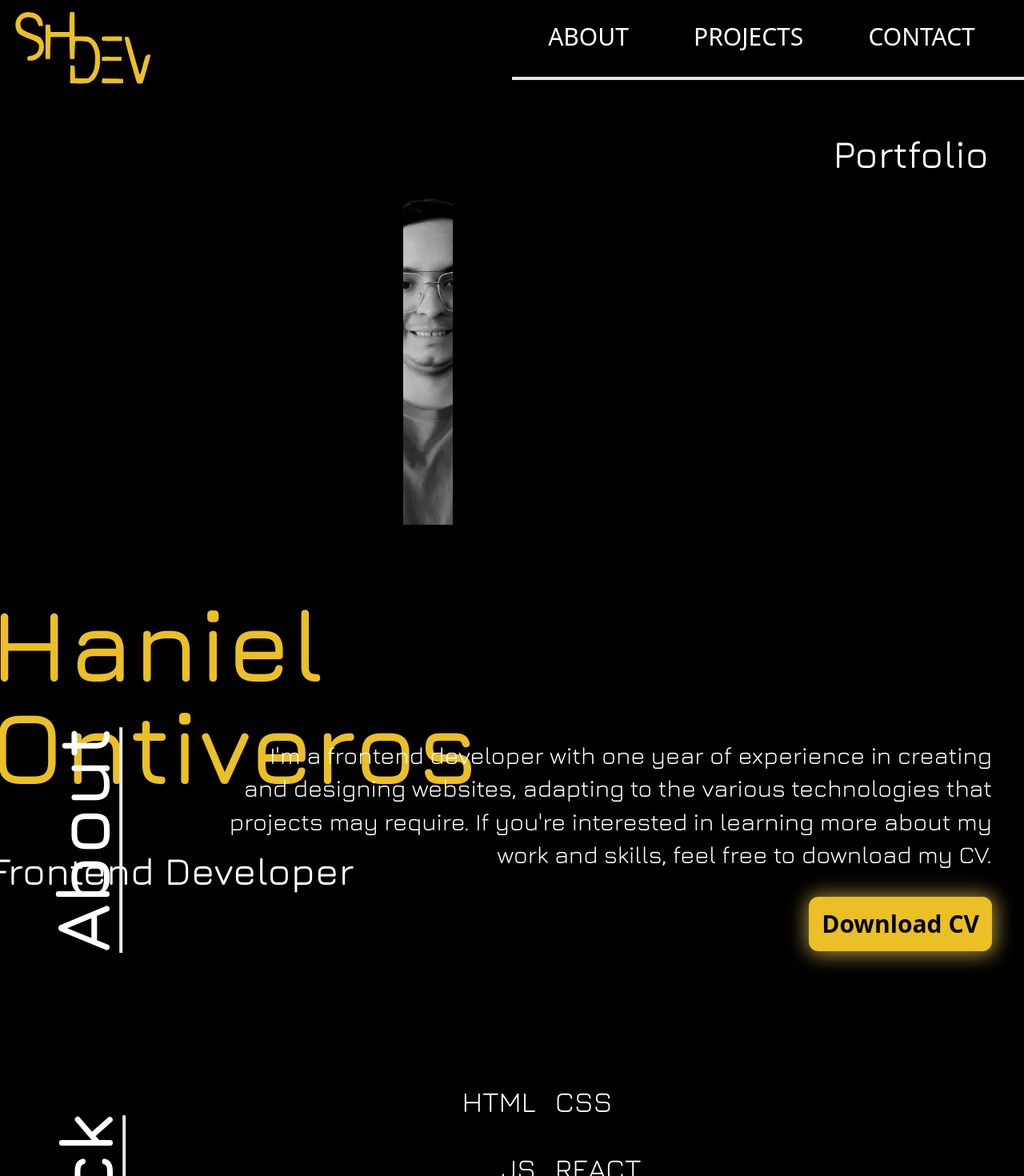
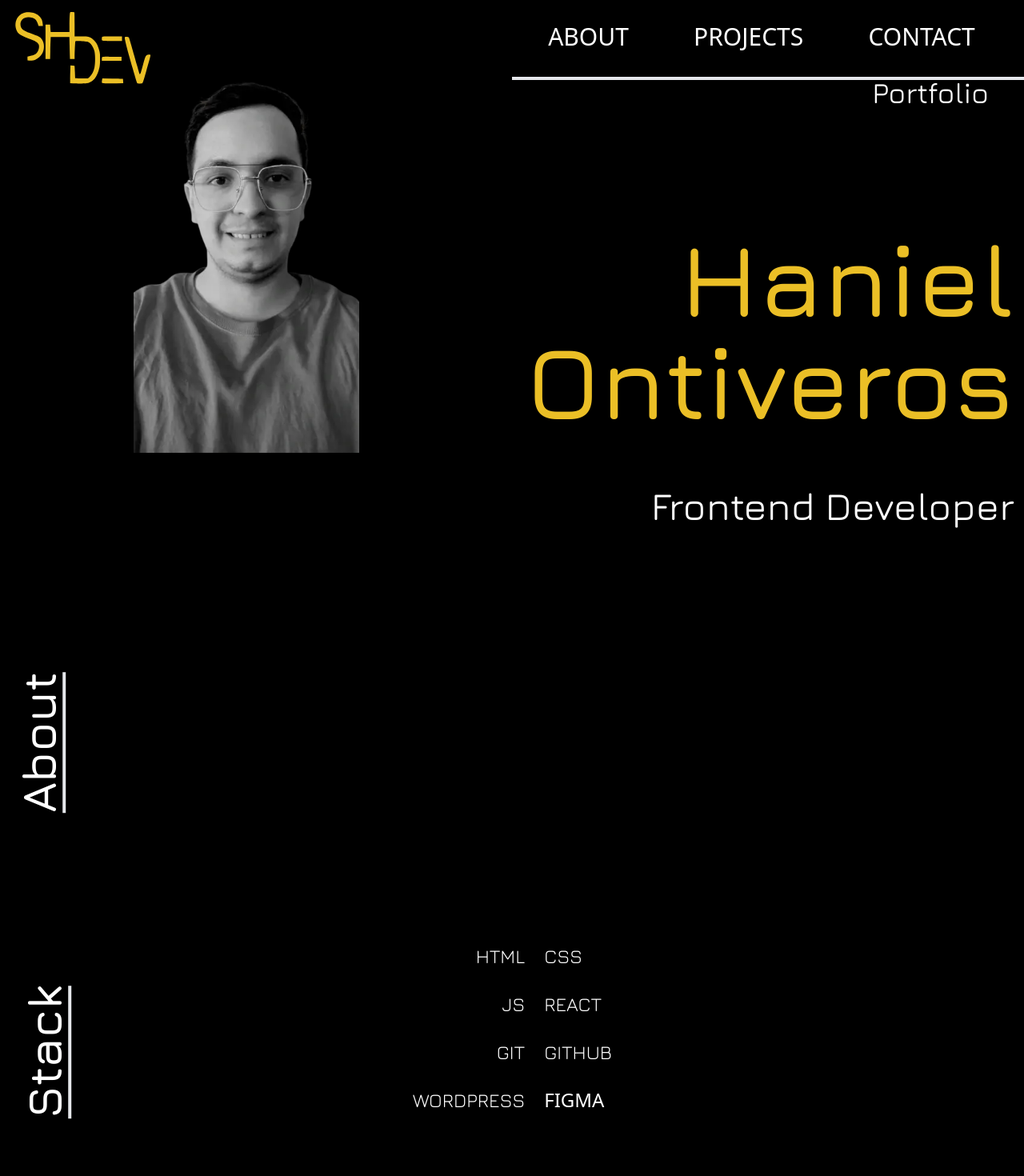
Before and after one commit to HanielOntiveros/portfolio-web, a React (Vite) app: page / in a window 1280 px wide. Shown: the top 1470 px of the page at 80% size. Built offline with nearby package versions, Linux system fonts and the light colour scheme.

Commit message:
Movil UI changes

```diff
--- a/index.html
+++ b/index.html
@@ -1,5 +1,5 @@
 <!doctype html>
-<html lang="en">
+<html lang="en" class="!scroll-smooth">
 
 <head>
   <meta charset="UTF-8" />
@@ -10,7 +10,7 @@
   <meta name="description" content="sH-dev is a personal web portfolio made for a Frontend dev." />
 
   <!-- Open Graph Tags -->
-  <meta property="og:title" content="sH-dev - Web Development Portfolio" />
+  <!-- <meta property="og:title" content="sH-dev - Web Development Portfolio" /> -->
   <meta property="og:description"
     content="We provide modern, responsive, and optimized web solutions for businesses looking to grow online." />
   <meta property="og:type" content="website" />
@@ -25,7 +25,6 @@
 </head>
 
 <body>
-  <h1>Welcome to sH-dev</h1>
   <div id="root"></div>
   <script type="module" src="/src/main.jsx"></script>
 </body>
--- a/src/components/Main/About.jsx
+++ b/src/components/Main/About.jsx
@@ -4,11 +4,9 @@ export const About = () => {
     return (
         <section id="about" className="relative w-full h-auto scroll-mt-20 ">
             <div className="mt-20 flex flex-col flex-wrap h-auto mx-3 justify-start items-end lg:items-end lg:m-0 lg:mt-10 relativ lg:p-10">
-                <h2 className='text-5xl font-jura font-semibold text-white text-end md:text-8xl md:mt-24   lg:-rotate-90 lg:border-b-4 lg:left-[-3%] lg:absolute '>About</h2>
-                <div className="lg:flex lg:flex-col lg:w-4/5 ">
-
-
-                    <p className='font-jura mt-5 text-xl font-regular leading-8 text-white text-end md:text-3xl md:leading-snug'>
+                <h2 className='text-5xl font-jura font-semibold text-white text-end md:text-6xl md:mt-24   lg:-rotate-90 lg:border-b-4 lg:left-[-3%] lg:absolute '>About</h2>
+                <div className="animation-scroll lg:flex lg:flex-col lg:w-4/5 ">
+                    <p className='font-jura mt-5 text-xl font-regular leading-8 text-white text-end md:text-2xl md:leading-snug'>
                         I'm a frontend developer with one year of experience in creating and designing websites, adapting to the various technologies that projects may require. If you're interested in learning more about my work and skills, feel free to download my CV.
                     </p>
                     <div className="w-full flex justify-end mt-5">
--- a/src/components/Main/Home.jsx
+++ b/src/components/Main/Home.jsx
@@ -6,15 +6,15 @@ export const Home = () => {
 
 
     return (
-        <section className='flex flex-col place-items-end  w-full h-svh mb-5  lg:flex lg:justify-center '>
+        <section className='flex flex-col place-items-end  w-full h-svh mb-5 lg:h-[90vh]  '>
 
-            <div className=" inline-block h-screen w-fit mx-3  lg:w-full">
-                <p className='font-jura font-medium mt-16 text-end  text-5xl  text-white  md:top-0 md:mt-36 md:mr-8'>Portfolio</p>
-                <div className='h-[55vh] w-full flex justify-center'>
+            <div className=" inline-block h-screen w-full mx-3 lg:grid lg:grid-flow-col lg:grid-cols-2 lg:grid-rows-2 ">
+                <p className='font-jura font-medium mt-16 text-end  text-3xl  text-white sm:text-4xl md:top-0 md:mt-[6rem] md:mr-8 lg:col-start-2 lg:row-start-1'>Portfolio</p>
+                <div className='h-[55vh] w-full flex justify-center  lg:col-start-1 lg:row-start-1 lg:row-span-2 lg:place-items-center lg:justify-center lg:mt-[6rem]'>
                     <picture>
                         <source srcSet={selfie} type="image/webp" />
                         <img
-                            className='top-36 end-0 w-auto h-full max-w-[375px] max-h-[666px] object-cover md:top-48 lg:w-1/4'
+                            className='top-36 end-0 w-auto h-full max-w-[375px] max-h-[666px] object-cover md:top-48 lg:h-[500px] '
                             src={selfie}
                             alt='selfie image'
                             loading="lazy"
@@ -24,9 +24,9 @@ export const Home = () => {
                     </picture>
 
                 </div>
-                <div className='md:top-20 lg:w-1/2 lg:py-16'>
-                    <h1 className='font-jura mt-5 leading-none text-5xl font-semibold text-[#ebbf26]  text-end md:text-7xl lg:text-start  lg:text-8xl xl:text-9xl ' >Haniel Ontiveros</h1>
-                    <p className='font-jura mt-1 text-3xl leading-snug font-medium text-white text-end md:text-4xl lg:text-start lg:pt-16 lg:text-5xl '>Frontend Developer</p>
+                <div className='md:top-20  lg:py-16 lg:col-start-2 lg:row-start-1 lg:row-span-2 lg:place-content-end lg:justify-end'>
+                    <h1 className='font-jura mt-5 leading-none text-4xl font-semibold text-[#ebbf26]  text-end sm:text-5xl md:text-7xl lg:text-end  lg:text-8xl xl:text-9xl ' >Haniel Ontiveros</h1>
+                    <p className='font-jura mt-1 text-2xl leading-snug font-medium text-white text-end sm:text-3xl md:text-4xl lg:text-end lg:pt-16 lg:text-5xl '>Frontend Developer</p>
                 </div>
             </div>
         </section >
--- a/src/components/Main/Skills.jsx
+++ b/src/components/Main/Skills.jsx
@@ -3,20 +3,20 @@ export const Skills = () => {
     return (
         <section className=" w-full h-auto realative">
             <div className="flex flex-col flex-wrap h-auto mx-3 justify-start items-end lg:items-end lg:m-0 lg:mt-10 lg:p-10 relative">
-                <h2 className='font-jura mt-20 text-5xl  font-semibold text-white text-end md:text-8xl md:mt-24   lg:-rotate-90 lg:border-b-4 lg:left-[-2%] lg:absolute lg:top-[25%] '>Stack</h2>
-                <div className="self-center flex justify-start item mt-5">
+                <h2 className='font-jura mt-20 text-5xl  font-semibold text-white text-end md:text-6xl md:mt-24   lg:-rotate-90 lg:border-b-4 lg:left-[-2%] lg:absolute lg:top-[25%] '>Stack</h2>
+                <div className="animation-scroll self-center flex justify-start item mt-5">
                     <ul >
-                        <li className='font-jura m-3 text-xl font-regular leading-8 text-white text-end md:text-4xl md:leading-loose'>HTML</li>
-                        <li className='font-jura m-3 text-xl font-regular leading-8 text-white text-end md:text-4xl md:leading-loose'>JS</li>
+                        <li className='font-jura m-3 text-xl font-regular leading-8 text-white text-end md:text-2xl md:leading-loose'>HTML</li>
+                        <li className='font-jura m-3 text-xl font-regular leading-8 text-white text-end md:text-2xl md:leading-loose'>JS</li>
                         {/* <li className='m-3 text-xl font-regular leading-8 text-white text-end md:text-4xl md:leading-loose'>REDUX</li> */}
-                        <li className='font-jura m-3 text-xl font-regular leading-8 text-white text-end md:text-4xl md:leading-loose'>GIT</li>
-                        <li className='font-jura m-3 text-xl font-regular leading-8 text-white text-end md:text-4xl md:leading-loose '>WORDPRESS</li>
+                        <li className='font-jura m-3 text-xl font-regular leading-8 text-white text-end md:text-2xl md:leading-loose'>GIT</li>
+                        <li className='font-jura m-3 text-xl font-regular leading-8 text-white text-end md:text-2xl md:leading-loose '>WORDPRESS</li>
                     </ul>
                     <ul >
-                        <li className='font-jura m-3 text-xl font-regular leading-8 text-white text-start md:text-4xl md:leading-loose'>CSS</li>
-                        <li className='font-jura m-3 text-xl font-regular leading-8 text-white text-start md:text-4xl md:leading-loose'>REACT</li>
-                        <li className='font-jura m-3 text-xl font-regular leading-8 text-white text-start md:text-4xl md:leading-loose'>GITHUB</li>
-                        <li className='m-3 text-xl font-regular leading-8 text-white text-start md:text-4xl md:leading-loose'>FIGMA</li>
+                        <li className='font-jura m-3 text-xl font-regular leading-8 text-white text-start md:text-2xl md:leading-loose'>CSS</li>
+                        <li className='font-jura m-3 text-xl font-regular leading-8 text-white text-start md:text-2xl md:leading-loose'>REACT</li>
+                        <li className='font-jura m-3 text-xl font-regular leading-8 text-white text-start md:text-2xl md:leading-loose'>GITHUB</li>
+                        <li className='m-3 text-xl font-regular leading-8 text-white text-start md:text-2xl md:leading-loose'>FIGMA</li>
                     </ul>
                 </div>
 
--- a/src/components/UI/Button.jsx
+++ b/src/components/UI/Button.jsx
@@ -2,7 +2,7 @@
 export const Button = ({ text }) => {
 
     return (
-        <button className="bg-[#ebbf26] shadow-[1px_1px_25px_3px_rgba(168,144,67,1)]  p-3 w-auto h-auto rounded-md text-lg font-semibold md:text-4xl md:p-5 md:rounded-xl md:mt-3 lg:text-3xl lg:p-4 hover:scale-105">
+        <button className="bg-[#ebbf26] shadow-[1px_1px_25px_3px_rgba(168,144,67,1)]  p-3 w-auto h-auto rounded-md text-lg font-semibold md:text-2xl md:p-5 md:rounded-xl md:mt-3 lg:text-3xl lg:p-4 hover:scale-105">
             {text}
         </button>
     )
--- a/src/components/UI/DownloadButton.jsx
+++ b/src/components/UI/DownloadButton.jsx
@@ -3,8 +3,8 @@
 export const DownloadButton = () => {
     const downloadCV = () => {
         const link = document.createElement('a');
-        link.href = 'path/to/your_cv.pdf'; // Reemplaza con la ruta de tu CV
-        link.download = 'my_cv.pdf'; // Nombre del archivo descargado
+        link.href = '/src/assets/CV Haniel Ontiveros Fernandez.pdf'; // Reemplaza con la ruta de tu CV
+        link.download = 'CV_HANIEL_ONTIVEROS_FERNANDEZ.pdf'; // Nombre del archivo descargado
         document.body.appendChild(link);
         link.click();
         document.body.removeChild(link);
@@ -12,7 +12,7 @@ export const DownloadButton = () => {
 
     return (
 
-        <button className=" bg-[#ebbf26] shadow-[1px_1px_25px_3px_rgba(168,144,67,1)]  p-3 w-auto h-auto rounded-md text-lg font-semibold md:text-4xl md:p-5 md:rounded-xl md:mt-3 lg:text-3xl lg:p-4 hover:scale-105"
+        <button className=" bg-[#ebbf26] shadow-[1px_1px_25px_3px_rgba(168,144,67,1)]  p-3 w-auto h-auto rounded-md text-lg font-semibold md:text-2xl md:p-5 md:rounded-xl md:mt-3 lg:text-3xl lg:p-4 hover:scale-105"
             onClick={downloadCV}
         >
             Download CV
--- a/src/index.css
+++ b/src/index.css
@@ -38,3 +38,18 @@
     src: url('./assets/font/Jura-Bold.ttf') format('truetype');
   }
   }
+  @keyframes appear-y {
+    from{
+      opacity: 0;
+      scale: 0.5;
+    }to{
+      opacity: 1;
+      scale: 1;
+    }
+  }
+
+  .animation-scroll{
+    animation: appear-y linear;
+    animation-timeline: view();
+    animation-range: entry 0;
+  }
```
Also changed, not shown: src/components/Main/Contact.jsx (+8 -8 lines), src/components/UI/Card.jsx (+4 -4 lines), src/data/webPage.js (+2 -11 lines), 2 other files (tests, documents, lock files or other folders).
